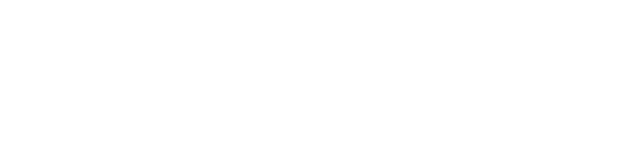
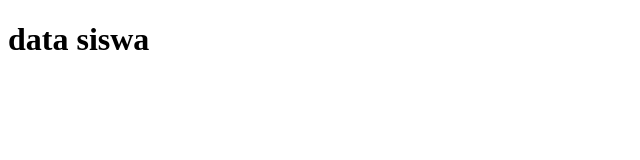
Before and after one commit to Hanif304/praktik-cloud, a plain HTML site: page index.html in a window 1280 px wide. Shown: the whole page, without its empty margins (0-640 px from the left). Drawn offline with Linux system fonts and the light colour scheme.

Commit message:
update index html

```diff
--- a/index.html
+++ b/index.html
@@ -4,9 +4,10 @@
     <meta charset="UTF-8">
     <meta http-equiv="X-UA-Compatible" content="IE=edge">
     <meta name="viewport" content="width=device-width, initial-scale=1.0">
-    <title>Document</title>
+    <title>git coba </title>
 </head>
 <body>
+    <h1>data siswa </h1>
 
 </body>
 </html>
```
